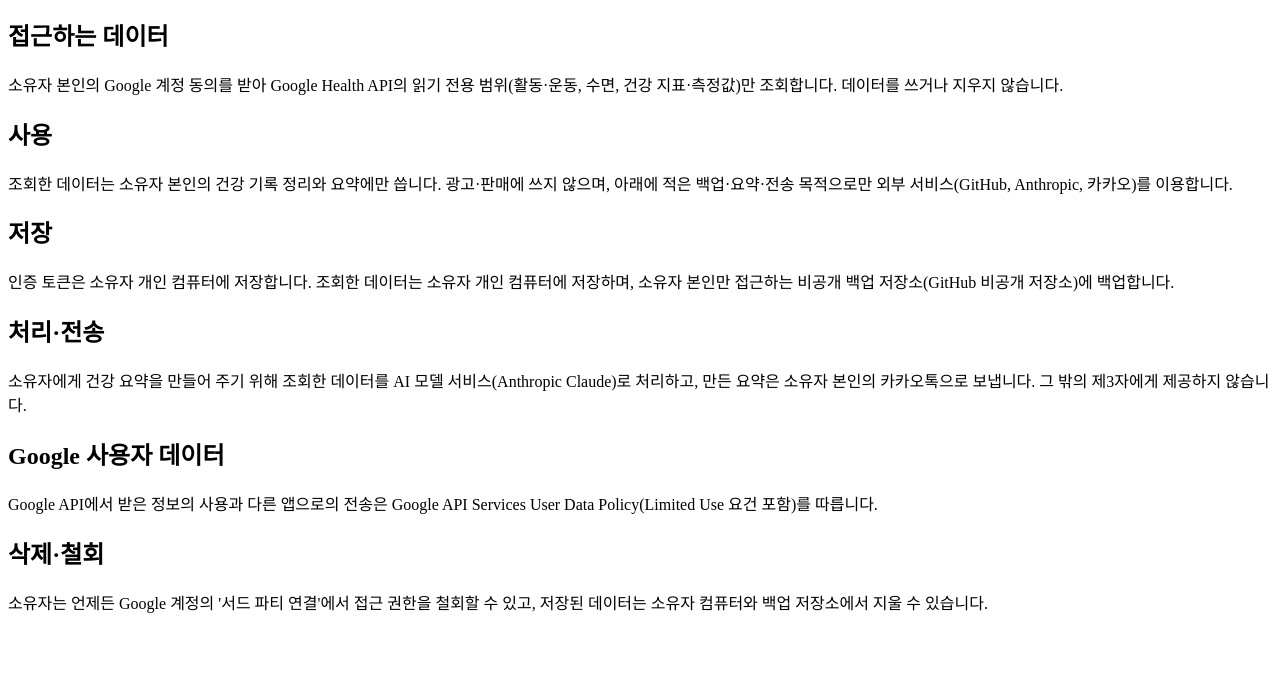
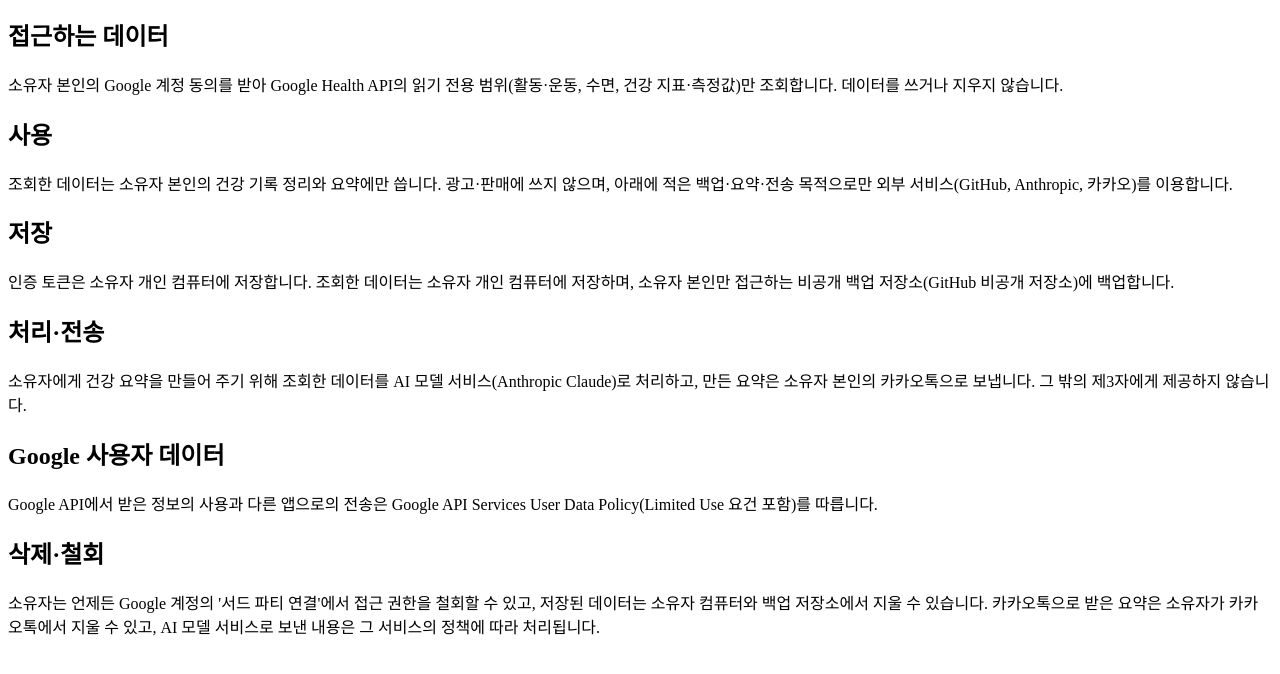
Before and after one commit to dvmjuan-lgtm/yui-health, a plain HTML site: page privacy.html in a window 1280 px wide. Shown: the part 116-790 px from the top of the page. Drawn offline with Linux system fonts and the light colour scheme.

Commit message:
privacy: deletion covers kakao and AI service

```diff
--- a/privacy.html
+++ b/privacy.html
@@ -12,5 +12,5 @@
 <h2>Google 사용자 데이터</h2>
 <p>Google API에서 받은 정보의 사용과 다른 앱으로의 전송은 Google API Services User Data Policy(Limited Use 요건 포함)를 따릅니다.</p>
 <h2>삭제·철회</h2>
-<p>소유자는 언제든 Google 계정의 '서드 파티 연결'에서 접근 권한을 철회할 수 있고, 저장된 데이터는 소유자 컴퓨터와 백업 저장소에서 지울 수 있습니다.</p>
+<p>소유자는 언제든 Google 계정의 '서드 파티 연결'에서 접근 권한을 철회할 수 있고, 저장된 데이터는 소유자 컴퓨터와 백업 저장소에서 지울 수 있습니다. 카카오톡으로 받은 요약은 소유자가 카카오톡에서 지울 수 있고, AI 모델 서비스로 보낸 내용은 그 서비스의 정책에 따라 처리됩니다.</p>
 </body></html>
```
